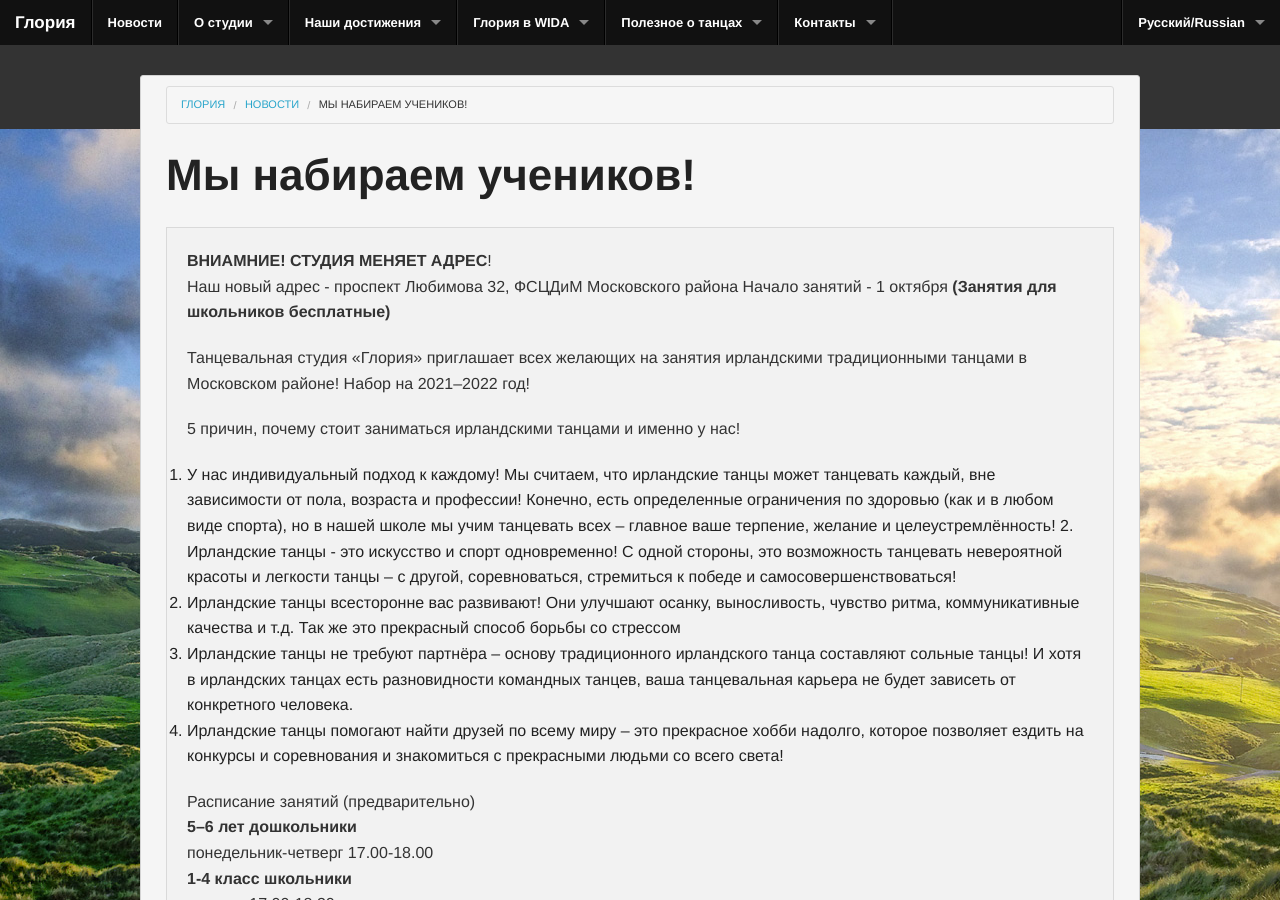
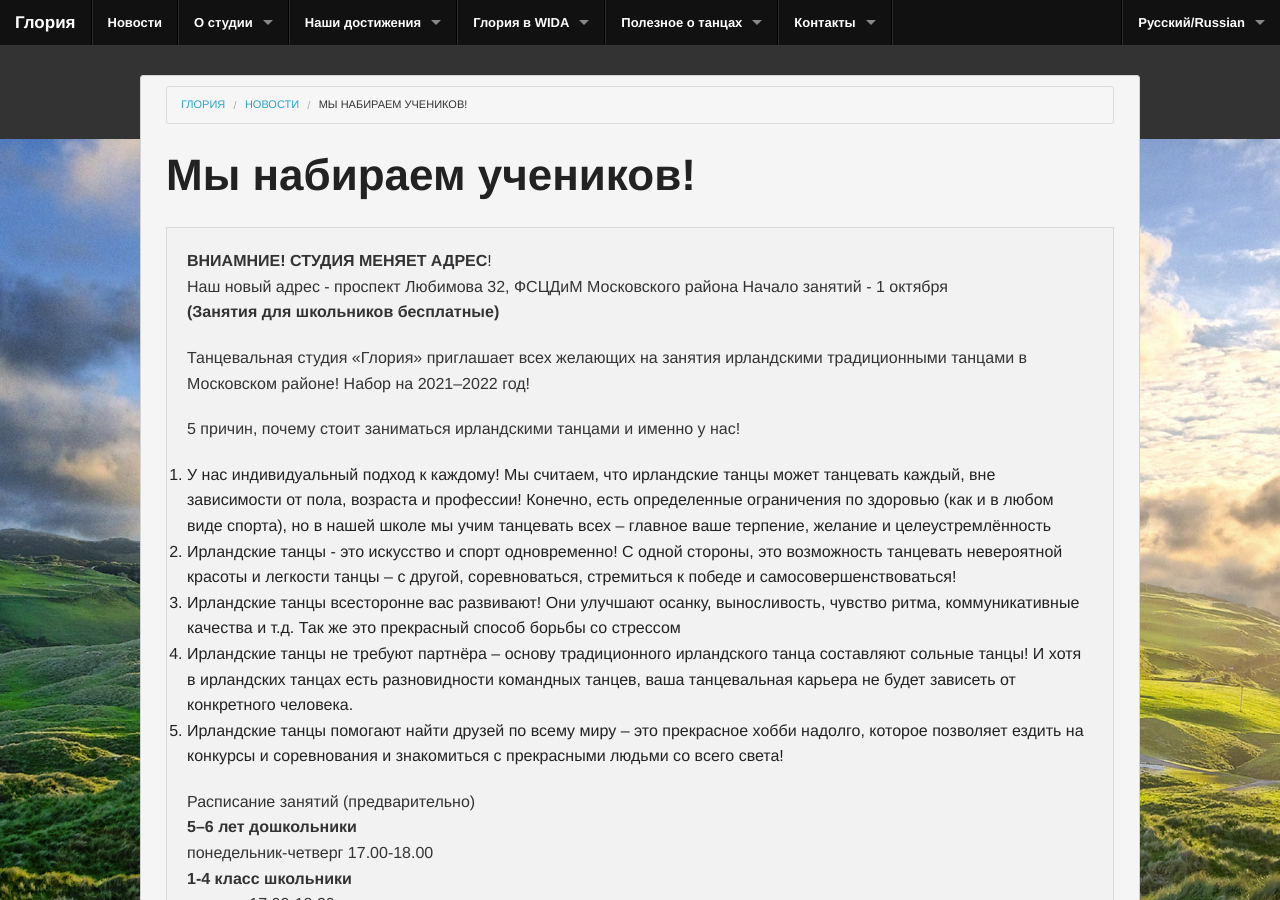
Before and after one commit to gloria-studio/gloria-studio.github.io, a Jekyll site: the page built from _posts/2015-08-26-we-recruit-studens.md, in a window 1280 px wide and 900 px high. Built offline with Jekyll 4.4.1, drawn with Linux system fonts in a browser that asks for light colours.

Commit message:
Update 2015-08-26-we-recruit-studens.md

```diff
--- a/_posts/2015-08-26-we-recruit-studens.md
+++ b/_posts/2015-08-26-we-recruit-studens.md
@@ -14,7 +14,8 @@
 
 5 причин, почему стоит заниматься ирландскими танцами и именно у нас!
 
-1. У нас индивидуальный подход к каждому! Мы считаем, что ирландские танцы может танцевать каждый, вне зависимости от пола, возраста и профессии! Конечно, есть определенные ограничения по здоровью (как и в любом виде спорта), но в нашей школе мы учим танцевать всех – главное ваше терпение, желание и целеустремлённость!  2. Ирландские танцы - это искусство и спорт одновременно! С одной стороны, это возможность танцевать невероятной красоты и легкости танцы – с другой, соревноваться, стремиться к победе и самосовершенствоваться!
+1. У нас индивидуальный подход к каждому! Мы считаем, что ирландские танцы может танцевать каждый, вне зависимости от пола, возраста и профессии! Конечно, есть определенные ограничения по здоровью (как и в любом виде спорта), но в нашей школе мы учим танцевать всех – главное ваше терпение, желание и целеустремлённость
+2. Ирландские танцы - это искусство и спорт одновременно! С одной стороны, это возможность танцевать невероятной красоты и легкости танцы – с другой, соревноваться, стремиться к победе и самосовершенствоваться!
 3. Ирландские танцы всесторонне вас развивают! Они улучшают осанку, выносливость, чувство ритма, коммуникативные качества и т.д. Так же это прекрасный способ борьбы со стрессом
 4. Ирландские танцы не требуют партнёра – основу традиционного ирландского танца составляют сольные танцы! И хотя в ирландских танцах есть разновидности командных танцев, ваша танцевальная карьера не будет зависеть от конкретного человека.
 5. Ирландские танцы помогают найти друзей по всему миру – это прекрасное хобби надолго, которое позволяет ездить на конкурсы и соревнования и знакомиться с прекрасными людьми со всего света!
@@ -33,6 +34,7 @@
 воскресенье 12.30-14.00
 **18+ (возраст не ограничен)**
 понедельник-четверг 20.00-21.00
+
 Набор ведётся до конца сентября.
 
 **Расписание является предварительным. Окнчательное расписание зависит от итогов набора!**
@@ -40,8 +42,7 @@
 Приходите! Вам всегда будут рады!
 
 Запись через e-mail: [gloria.minsk@gmail.com](mailto:gloria.minsk@gmail.com)
-Запись через гугл-форму:
-https://docs.google.com/forms/d/e/1FAIpQLSd2aLUAzL3enD45_PL9X_gIxQFOoZmTSFMxGIkuEK1f6szqjw/viewform
+Запись через гугл-форму: https://docs.google.com/forms/d/e/1FAIpQLSd2aLUAzL3enD45_PL9X_gIxQFOoZmTSFMxGIkuEK1f6szqjw/viewform
 Мы в инстаграм: https://www.instagram.com/gloria.dance.studio/
 
 Контактные телефоны: А1 (+37529) 164-38-74, life:) (+37529) 769-75-51 Евгения
```
